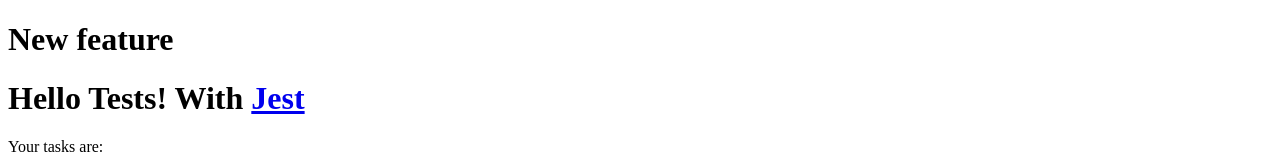
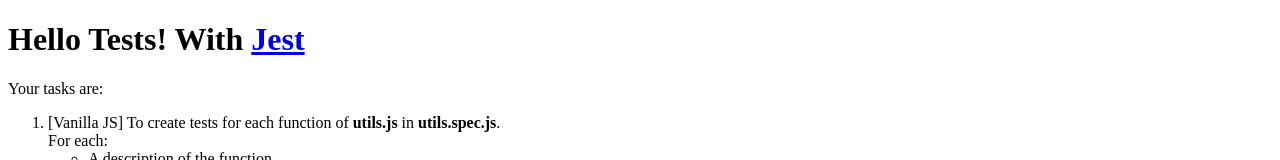
Before and after one commit to sarahliess/testing-workshop, a React (Create React App) app: page / in a window 1280 px wide. Shown: the top 160 px of the page. Built offline with nearby package versions, Linux system fonts and the light colour scheme.

Commit message:
main > dev workflow

```diff
--- a/src/App.js
+++ b/src/App.js
@@ -4,7 +4,6 @@
 export default function App() {
   return (
     <div className="App">
-      <h1>New feature</h1>
       <h1>
         Hello Tests! With{" "}
         <a
```
